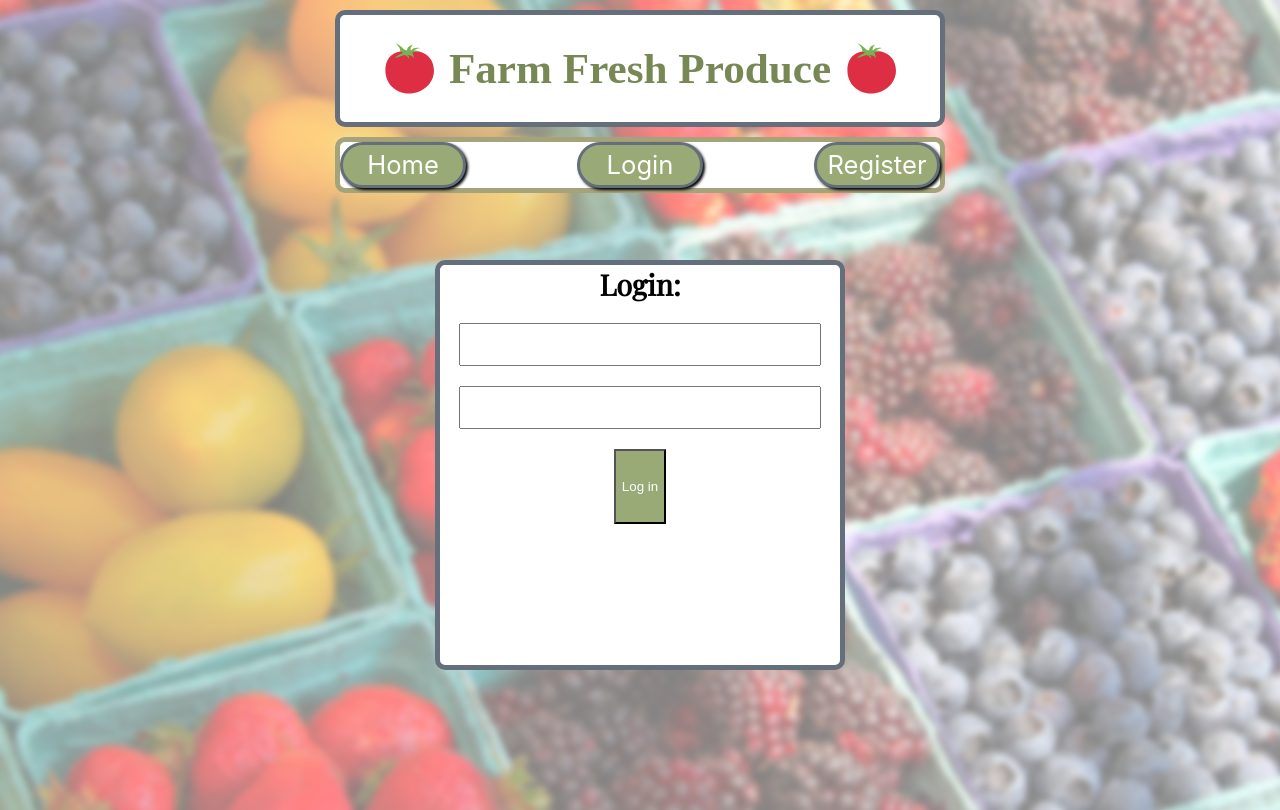
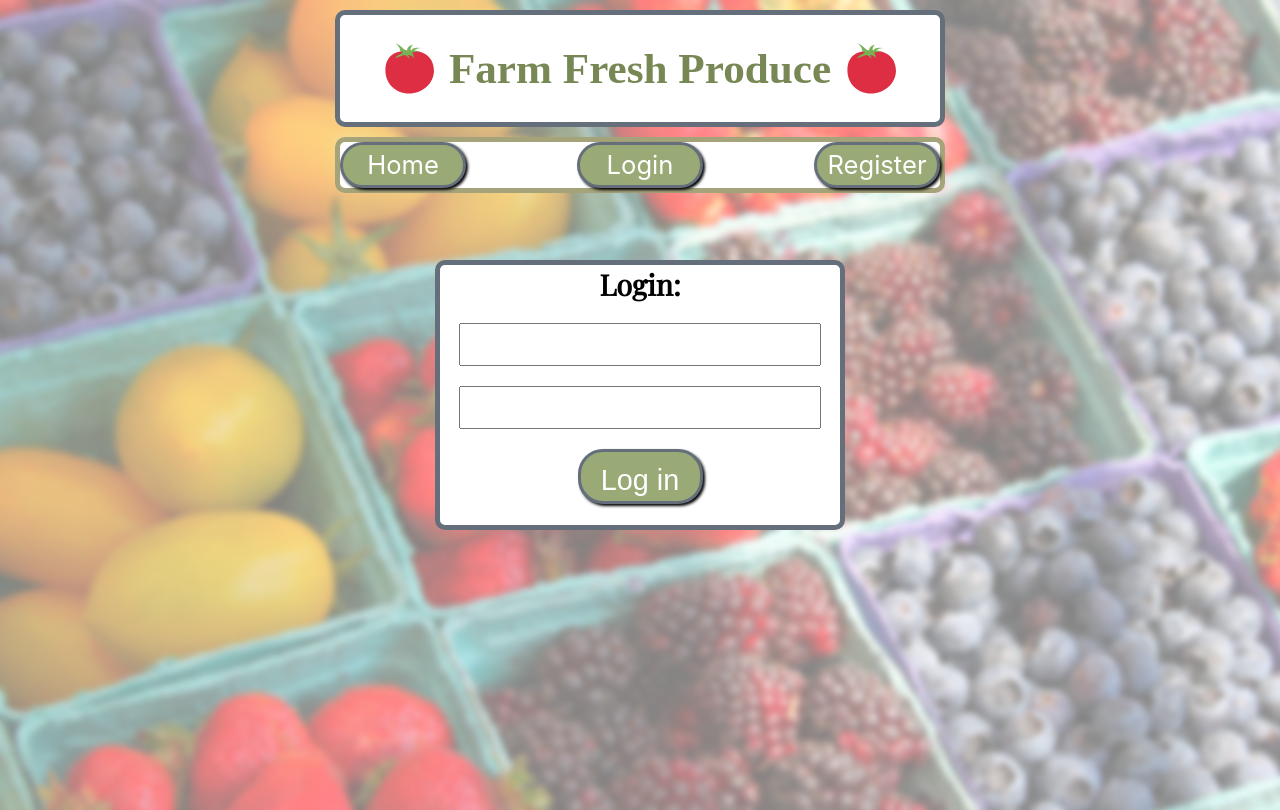
Before and after one commit to buildweek-farm-fresh-produce/Front-End, a React (Create React App) app: page /login in a window 1280 px wide. Built offline with nearby package versions, Linux system fonts and the light colour scheme; a web font is replaced by a local one.

Commit message:
Submit attached to state, form styled

```diff
--- a/src/App.scss
+++ b/src/App.scss
@@ -49,7 +49,7 @@ $background: rgba(153, 170, 119, 1);
   background: white;
   border: 5px solid $border;
   width: 400px;
-  min-height: 400px;
+  min-height: 260px;
   border-radius: 10px;
   h2 {
     margin: 0px;
@@ -61,8 +61,15 @@ $background: rgba(153, 170, 119, 1);
     font-size: 1.7rem;
   }
   .loginButton {
-    height: 75px;
+    height: 55px;
+    width: 125px;
     background: $background;
     color: white;
+    border-radius: 25px;
+    line-height: 55px;
+    font-size: 1.8rem;
+    border: 3px solid $border;
+    border-radius: 25px;
+    box-shadow: 2px 2px 3px #000;
   }
 }
--- a/src/actions/index.js
+++ b/src/actions/index.js
@@ -6,22 +6,21 @@ export const LOGIN_FAIL = "LOGIN_FAIL";
 export const SYCH_CALL = "SYCH_CALL";
 export const HANDLE_CHANGE = "HANDLE_CHANGE";
 
-export const login = e => dispatch => {
+export const login = state => dispatch => {
   dispatch({ type: LOGIN_START, payload: "Please Wait" });
-  e.preventDefault();
-  // state.authLoading(true);
-  // axiosWithAuth()
-  //   .post("/login", credentials)
-  //   .then(res => {
-  //     //   console.log("RES", res.data);
-  //     dispatch({ type: LOGIN_SUCCESS, payload: res.data });
-  //   })
-  //   .catch(err => {
-  //     dispatch({
-  //       type: LOGIN_FAIL,
-  //       payload: err
-  //     });
-  //   });
+  state.authLoading(true);
+  axiosWithAuth()
+    .post("/login", state.credentials)
+    .then(res => {
+      //   console.log("RES", res.data);
+      dispatch({ type: LOGIN_SUCCESS, payload: res.data });
+    })
+    .catch(err => {
+      dispatch({
+        type: LOGIN_FAIL,
+        payload: err
+      });
+    });
 };
 
 // export const getStuff = () => dispatch => {
@@ -45,10 +44,11 @@ export const synchCall = stuff => {
 };
 
 export const handleChange = e => dispatch => {
-  return {
+  console.log("HC", e.target.name, e.target.value);
+  dispatch({
     type: HANDLE_CHANGE,
     payload: {
       [e.target.name]: e.target.value
     }
-  };
+  });
 };
--- a/src/components/Login.js
+++ b/src/components/Login.js
@@ -7,7 +7,9 @@ import { login, handleChange } from "../actions";
 
 const Login = props => {
   //   console.log("Login", props);
-
+  const hc = e => {
+    props.handleChange(e);
+  };
   return (
     <div>
       <form onSubmit={login} className="loginForm">
@@ -16,13 +18,13 @@ const Login = props => {
           type="text"
           name="username"
           value={props.credentials.username}
-          onChange={handleChange}
+          onChange={e => hc(e)}
         />
         <input
           type="password"
           name="password"
           value={props.credentials.password}
-          onChange={handleChange}
+          onChange={e => hc(e)}
         />
         <button className="loginButton">Log in</button>
       </form>
--- a/src/reducers/index.js
+++ b/src/reducers/index.js
@@ -14,7 +14,7 @@ const initialState = {
 };
 
 export const reducer = (state = initialState, action) => {
-  console.log("ACTION", action.type);
+  console.log("ACTION", action);
   switch (action.type) {
     case LOGIN_START:
       return state;
@@ -23,7 +23,11 @@ export const reducer = (state = initialState, action) => {
     case LOGIN_FAIL:
       return state;
     case HANDLE_CHANGE:
-      return state;
+      console.log("CHANGE", action);
+      return {
+        ...state,
+        credentials: { [action.payload.name]: action.payload.value }
+      };
     default:
       return state;
   }
```
